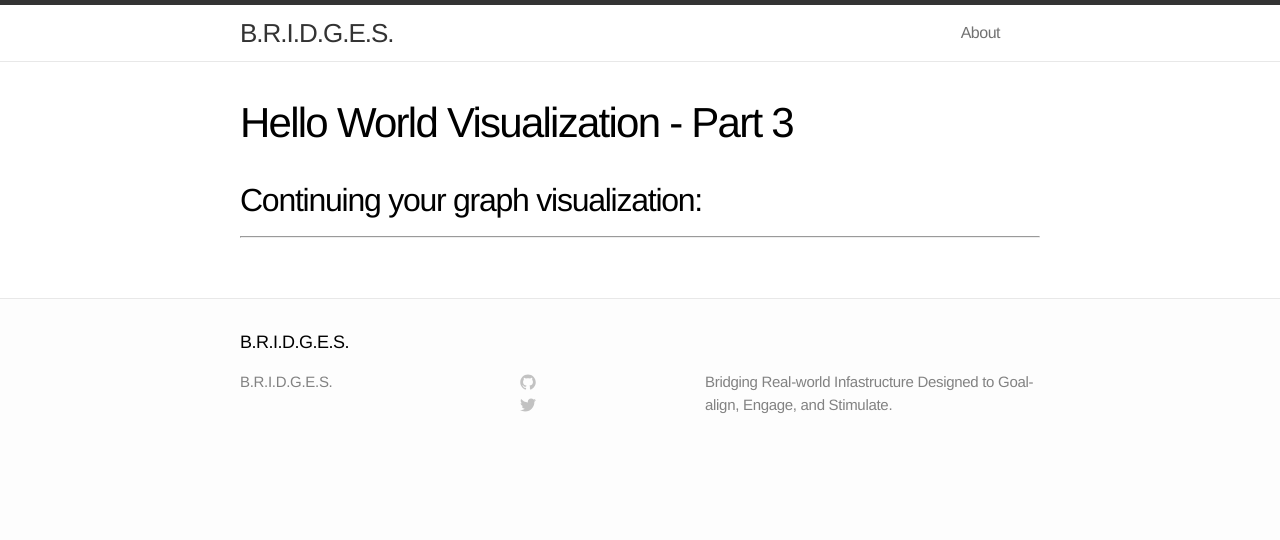
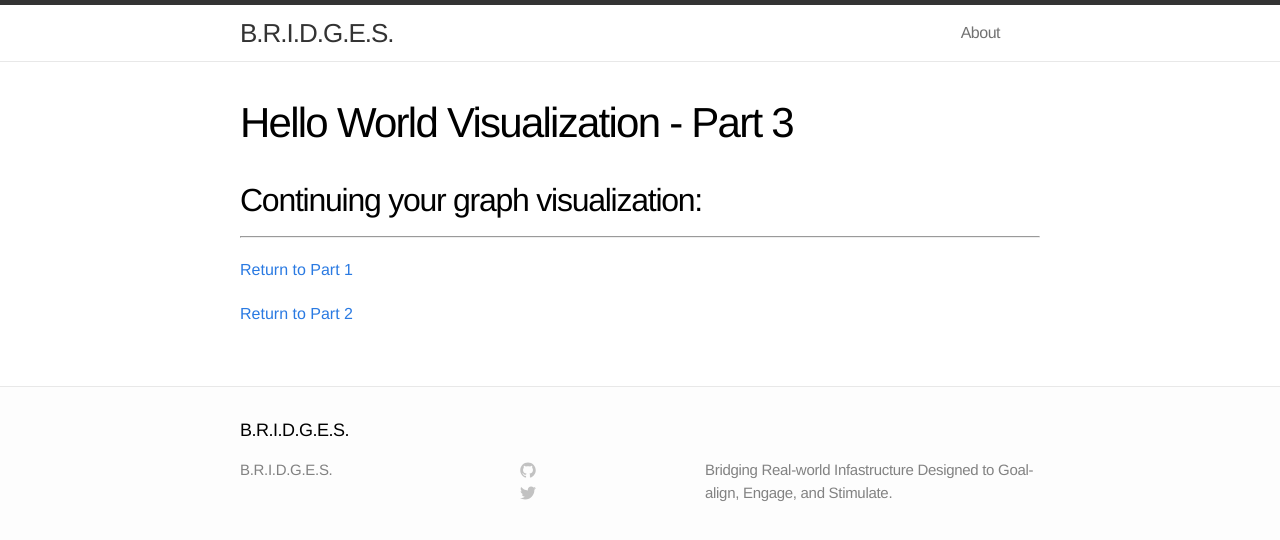
Before and after one commit to Dismembered/Dismembered.github.io, a Jekyll site: the page built from _posts/2014-07-02-HelloWorld-Tutorial_part3.markdown, in a window 1280 px wide. Shown: the top 540 px of the page. Built offline with Jekyll 4.4.1, drawn with Linux system fonts in a browser that asks for light colours.

Commit message:
Update 2014-07-02-HelloWorld-Tutorial_part3.markdown

```diff
--- a/_posts/2014-07-02-HelloWorld-Tutorial_part3.markdown
+++ b/_posts/2014-07-02-HelloWorld-Tutorial_part3.markdown
@@ -6,3 +6,7 @@ categories: jekyll update
 
 ## Continuing your graph visualization:
 -----
+
+[Return to Part 1](http://dismembered.github.io/jekyll/update/2014/06/23/HelloWorld-Tutorial_part1/)
+
+[Return to Part 2](http://dismembered.github.io/jekyll/update/2014/06/23/HelloWorld-Tutorial_part2/)
```
